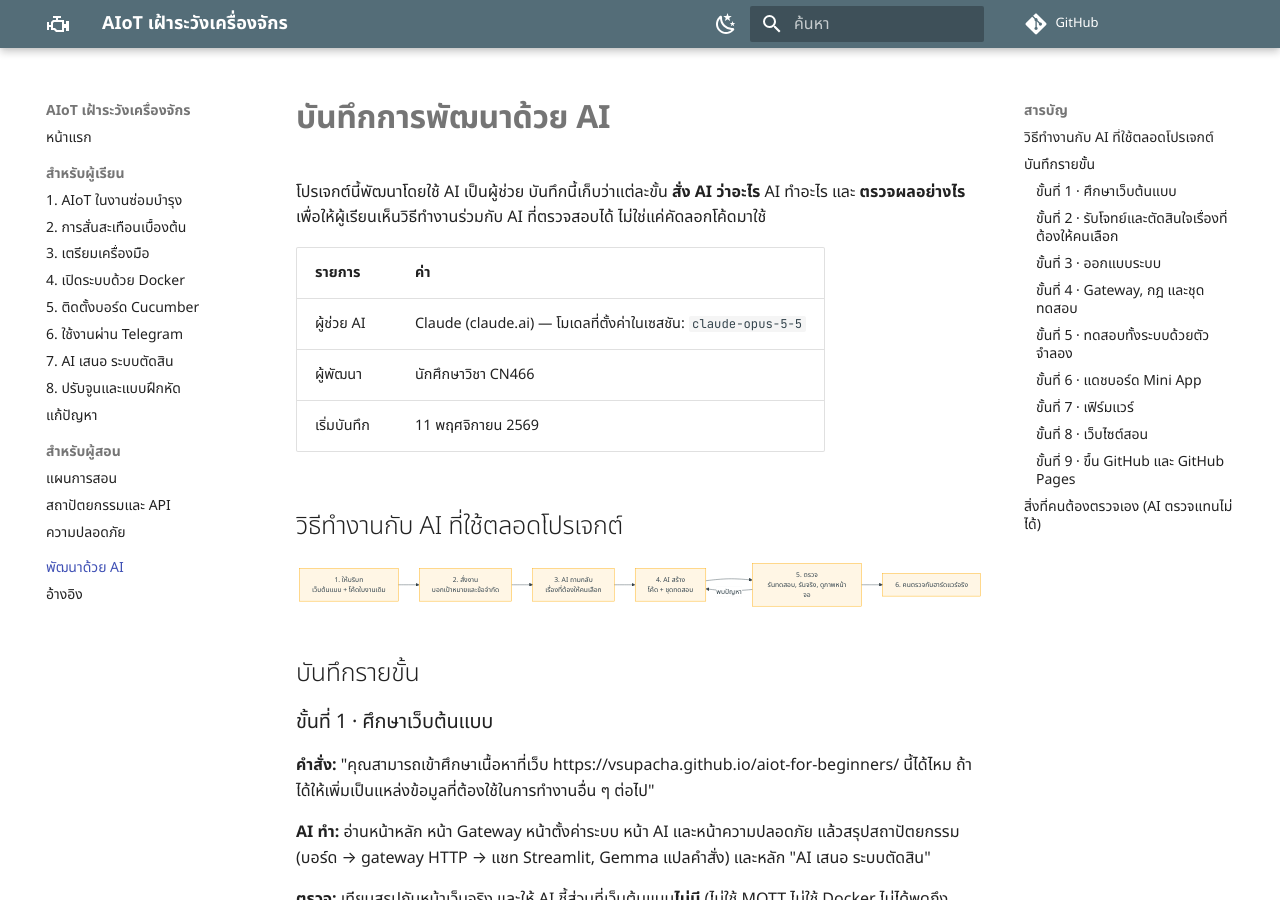
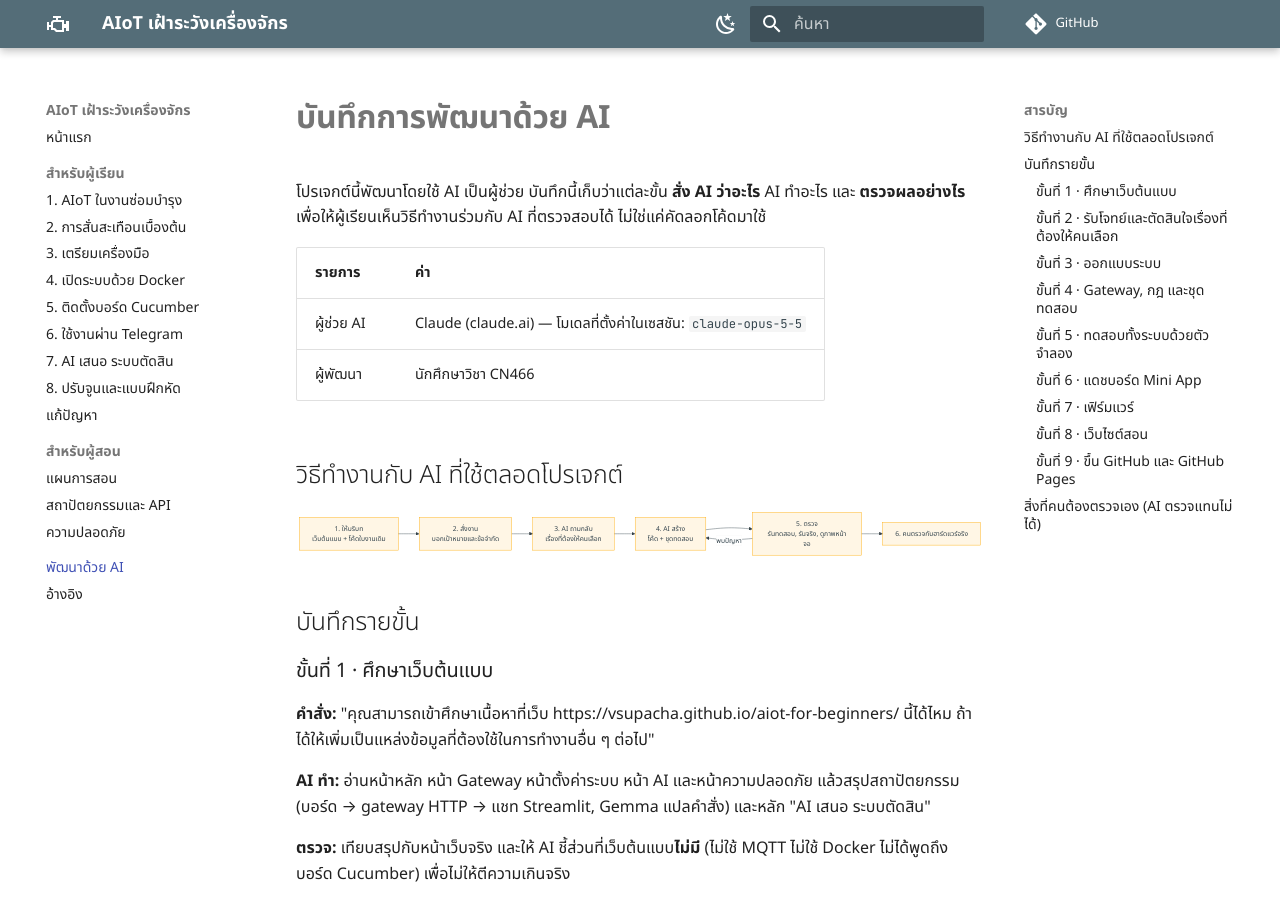
Before and after one commit to wchotichai-pp/aiot_machine_health, an MkDocs documentation site: the page built from docs/ai-dev-log.md, in a window 1280 px wide and 900 px high. Built offline with MkDocs 1.6.1 and Material for MkDocs 9.7.7, drawn with Linux system fonts in a browser that asks for light colours; comment, search, counter and statistics services are not loaded.

Commit message:
Update ai-dev-log.md

```diff
--- a/docs/ai-dev-log.md
+++ b/docs/ai-dev-log.md
@@ -7,7 +7,6 @@
 | --- | --- |
 | ผู้ช่วย AI | Claude (claude.ai) — โมเดลที่ตั้งค่าในเซสชัน: `claude-opus-5-5` |
 | ผู้พัฒนา | นักศึกษาวิชา CN466 |
-| เริ่มบันทึก | 11 พฤศจิกายน 2569 |
 
 ## วิธีทำงานกับ AI ที่ใช้ตลอดโปรเจกต์
 
```
